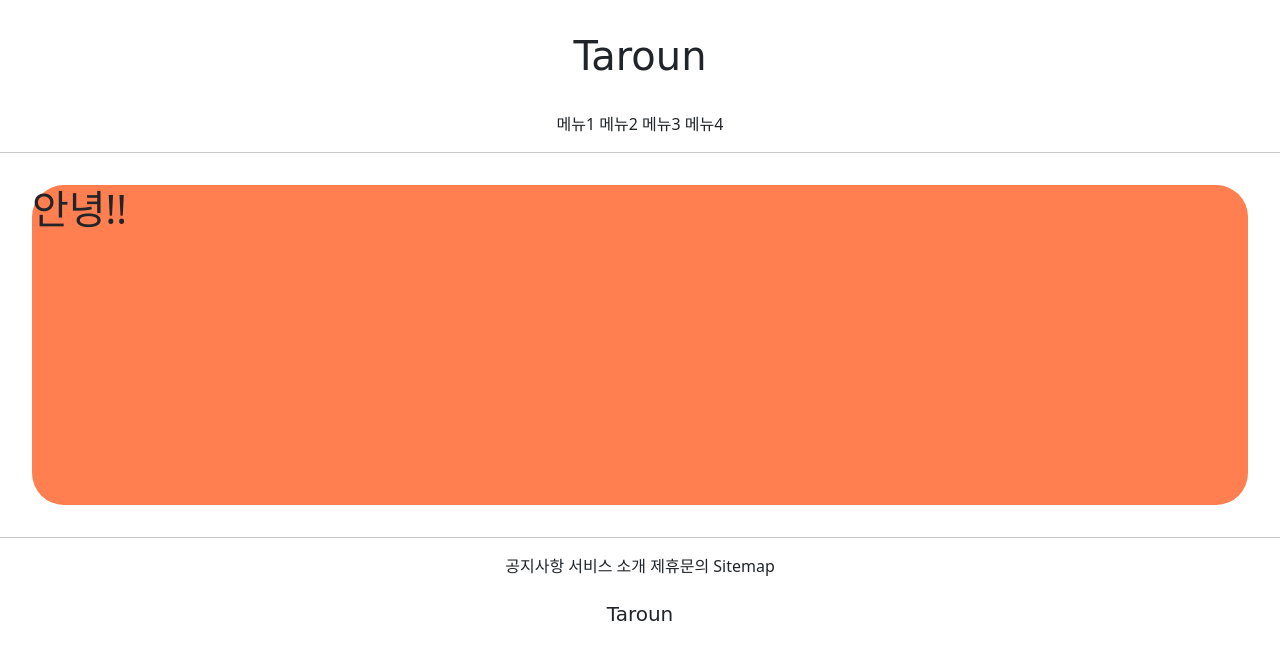
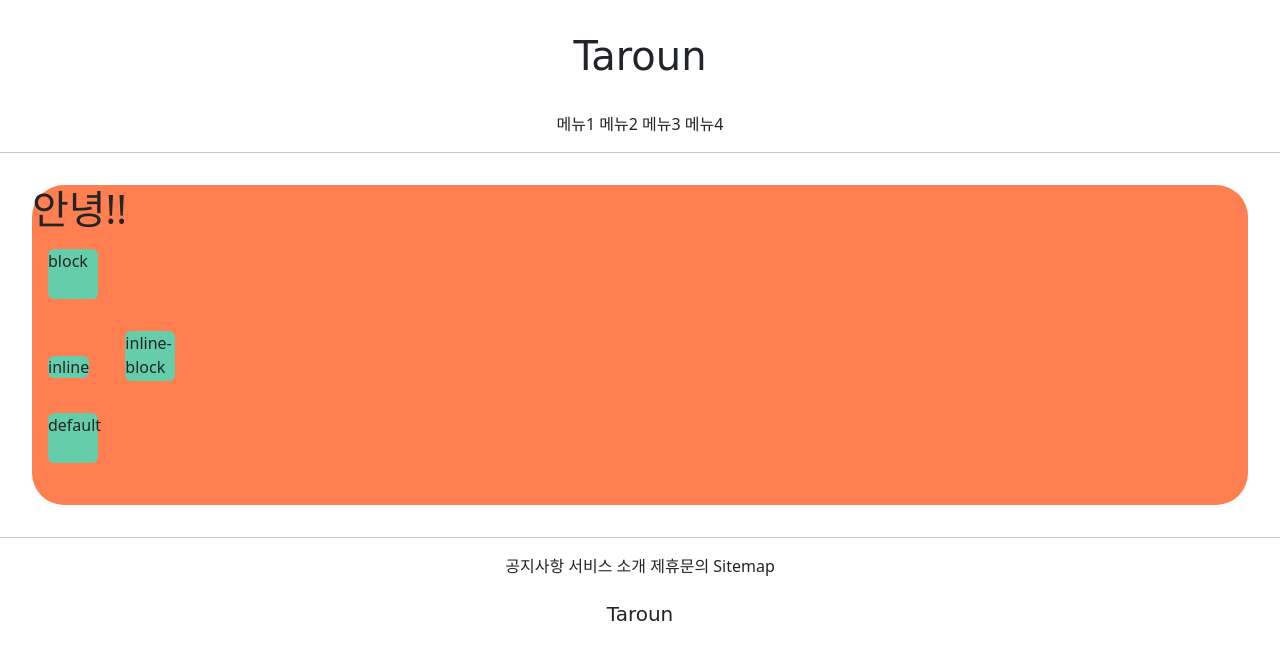
Before and after one commit to taroun/new_1ban, a Django app: page /accounts/hello_world/ in a window 1280 px wide. Shown: the top 660 px of the page. Run offline with Django 3.2, Linux system fonts and the light colour scheme; parts of the project's set-up code (start-up, migrations or seed data) failed here and were passed over; some web fonts are replaced.

Commit message:
7/7 new 1ban commit 2

```diff
--- a/accountapp/templates/accountapp/hello_world.html
+++ b/accountapp/templates/accountapp/hello_world.html
@@ -1,9 +1,23 @@
 {% extends 'base.html' %}
 
 {% block content %}
+    <style>
+        .testing{
+            background-color: mediumaquamarine;
+            width: 50px;
+            height: 50px;
+            margin: 1rem;
+            border-radius: .4rem;
+        }
+    </style>
 
     <div style="height: 20rem; background-color: coral; margin: 2rem; border-radius: 2rem;">
         <h1>안녕!!</h1>
+        <div class="testing" style="display: block">block</div>
+        <div class="testing" style="display: inline">inline</div>
+        <div class="testing" style="display: inline-block">inline-block</div>
+        <div class="testing" style="display: none">none</div>
+        <div class="testing">default</div>
     </div>
 
 {% endblock %}
```
